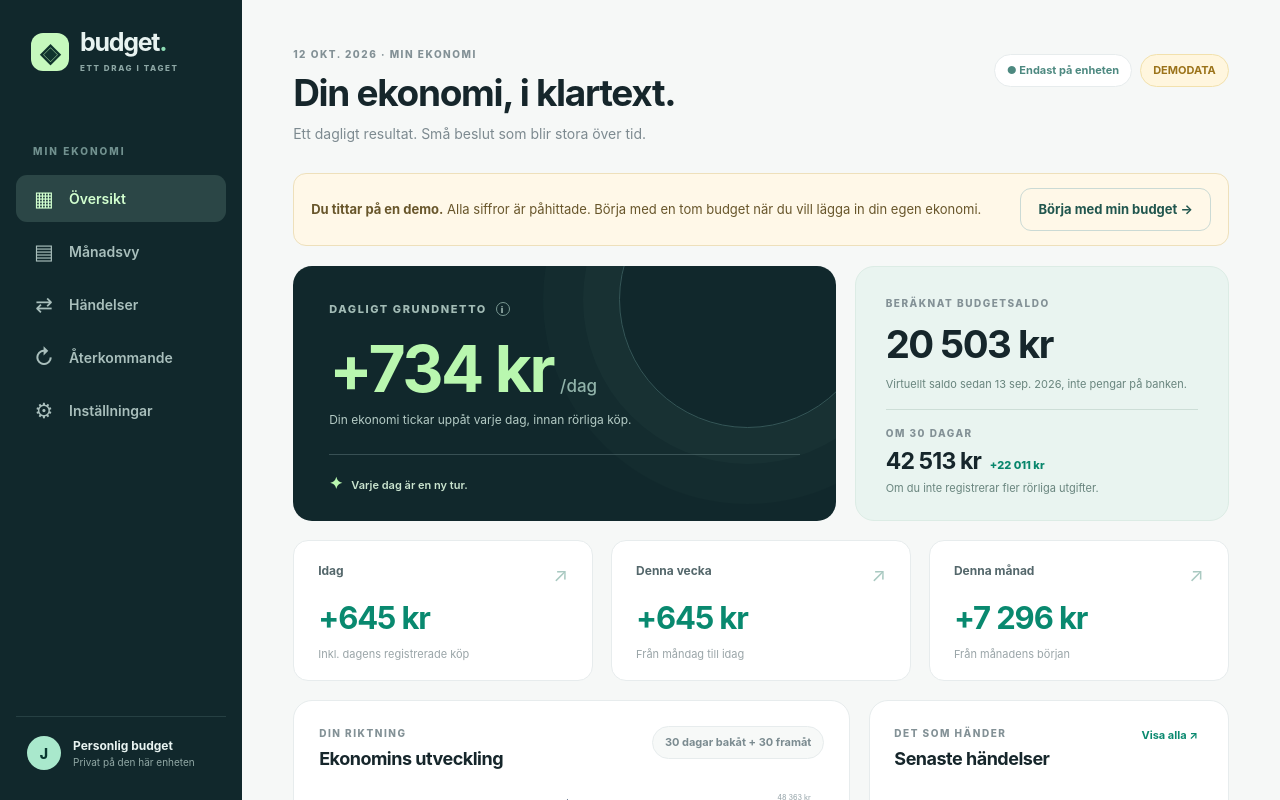
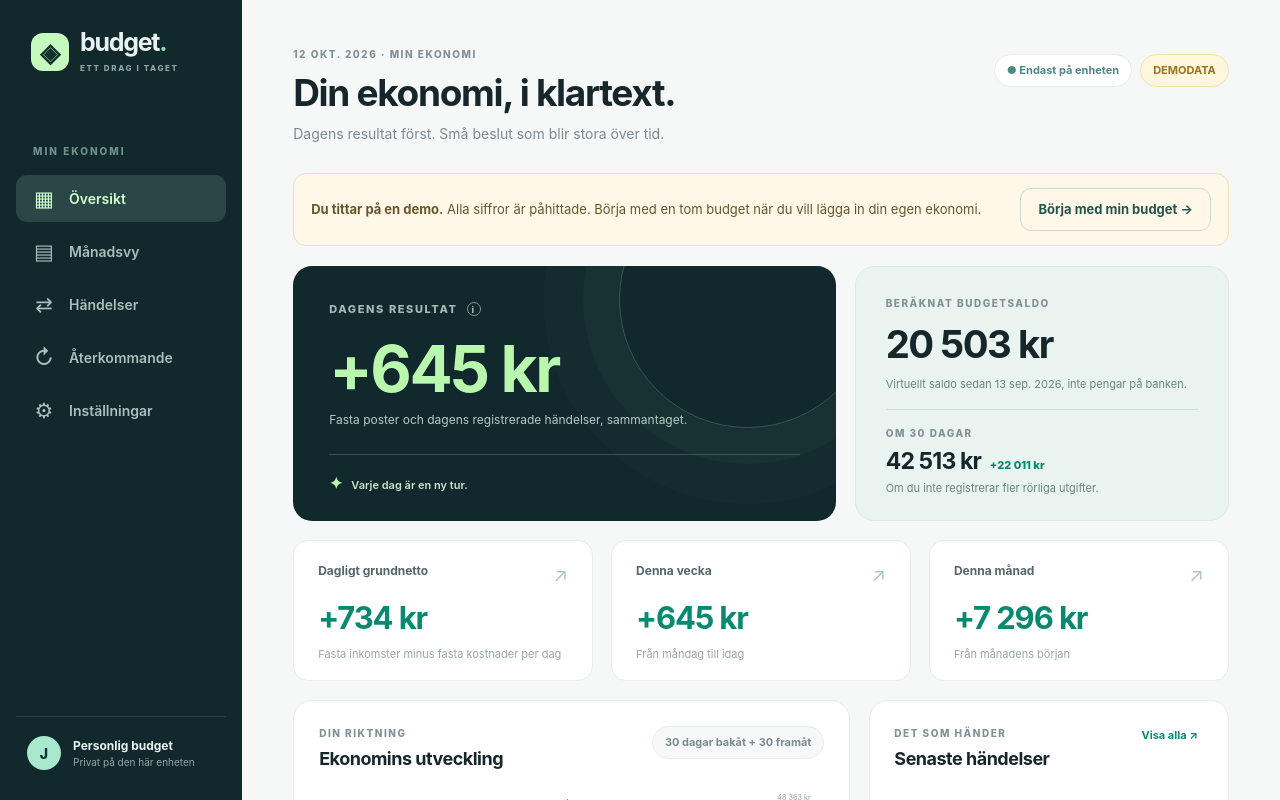
Before and after one commit to sebass80s/budget-app, a Next.js app: page / in a window 1280 px wide. Shown: the top 800 px of the page. Built offline with nearby package versions, Linux system fonts and the light colour scheme.

Commit message:
ui: put today's result at the center of the dashboard

```diff
--- a/src/app/page.tsx
+++ b/src/app/page.tsx
@@ -253,7 +253,7 @@ export default function HomePage() {
         <main className="main">
           <div className="title-row">
             <div><div className="eyebrow">{formatDate(currentDay).toUpperCase()} · {workspace.name.toUpperCase()}</div><h1>{tab === "overview" ? "Din ekonomi, i klartext." : nav.find(n => n.id === tab)?.label}</h1>
-              <p className="lead">{tab === "overview" ? "Ett dagligt resultat. Små beslut som blir stora över tid." :
+              <p className="lead">{tab === "overview" ? "Dagens resultat först. Små beslut som blir stora över tid." :
                 tab === "monthly" ? "Varje dag i månaden, samlad på ett ställe." :
                 tab === "transactions" ? "Registrera det som händer mellan löningarna." :
                 tab === "recurring" ? "Grunden som driver ditt dagliga ekonomiska netto." :
@@ -265,9 +265,9 @@ export default function HomePage() {
           {tab === "overview" && <>
             <section className="hero-grid">
               <div className="hero-main">
-                <div className="hero-overline">DAGLIGT GRUNDNETTO <span className="info-circle" title="Fasta inkomster och utgifter fördelade över årets dagar">i</span></div>
-                <div className={dailyNet >= 0 ? "hero-number" : "hero-number negative"}>{signedMoney(dailyNet)}<span>/dag</span></div>
-                <p>Din ekonomi tickar {dailyNet >= 0 ? "uppåt" : "nedåt"} varje dag, innan rörliga köp.</p>
+                <div className="hero-overline">DAGENS RESULTAT <span className="info-circle" title="Dagligt grundnetto plus dagens registrerade utgifter och extra inkomster">i</span></div>
+                <div className={todayResult >= 0 ? "hero-number" : "hero-number negative"}>{signedMoney(todayResult)}</div>
+                <p>Fasta poster och dagens registrerade händelser, sammantaget.</p>
                 <div className="hero-stripe"><span>✦</span> Varje dag är en ny tur.</div>
               </div>
               <div className="hero-side">
@@ -281,7 +281,7 @@ export default function HomePage() {
               </div>
             </section>
             <section className="metric-grid" aria-label="Periodresultat">
-              <div className="metric"><div className="metric-label">Idag <span>↗</span></div><div className={todayResult >= 0 ? "metric-value positive" : "metric-value negative"}>{signedMoney(todayResult)}</div><p>Inkl. dagens registrerade köp</p></div>
+              <div className="metric"><div className="metric-label">Dagligt grundnetto <span>↗</span></div><div className={dailyNet >= 0 ? "metric-value positive" : "metric-value negative"}>{signedMoney(dailyNet)}</div><p>Fasta inkomster minus fasta kostnader per dag</p></div>
               <div className="metric"><div className="metric-label">Denna vecka <span>↗</span></div><div className={weekResult >= 0 ? "metric-value positive" : "metric-value negative"}>{signedMoney(weekResult)}</div><p>Från måndag till idag</p></div>
               <div className="metric"><div className="metric-label">Denna månad <span>↗</span></div><div className={monthResult >= 0 ? "metric-value positive" : "metric-value negative"}>{signedMoney(monthResult)}</div><p>Från månadens början</p></div>
             </section>
```
Also changed, not shown: 1 other file (tests, documents, lock files or other folders).
